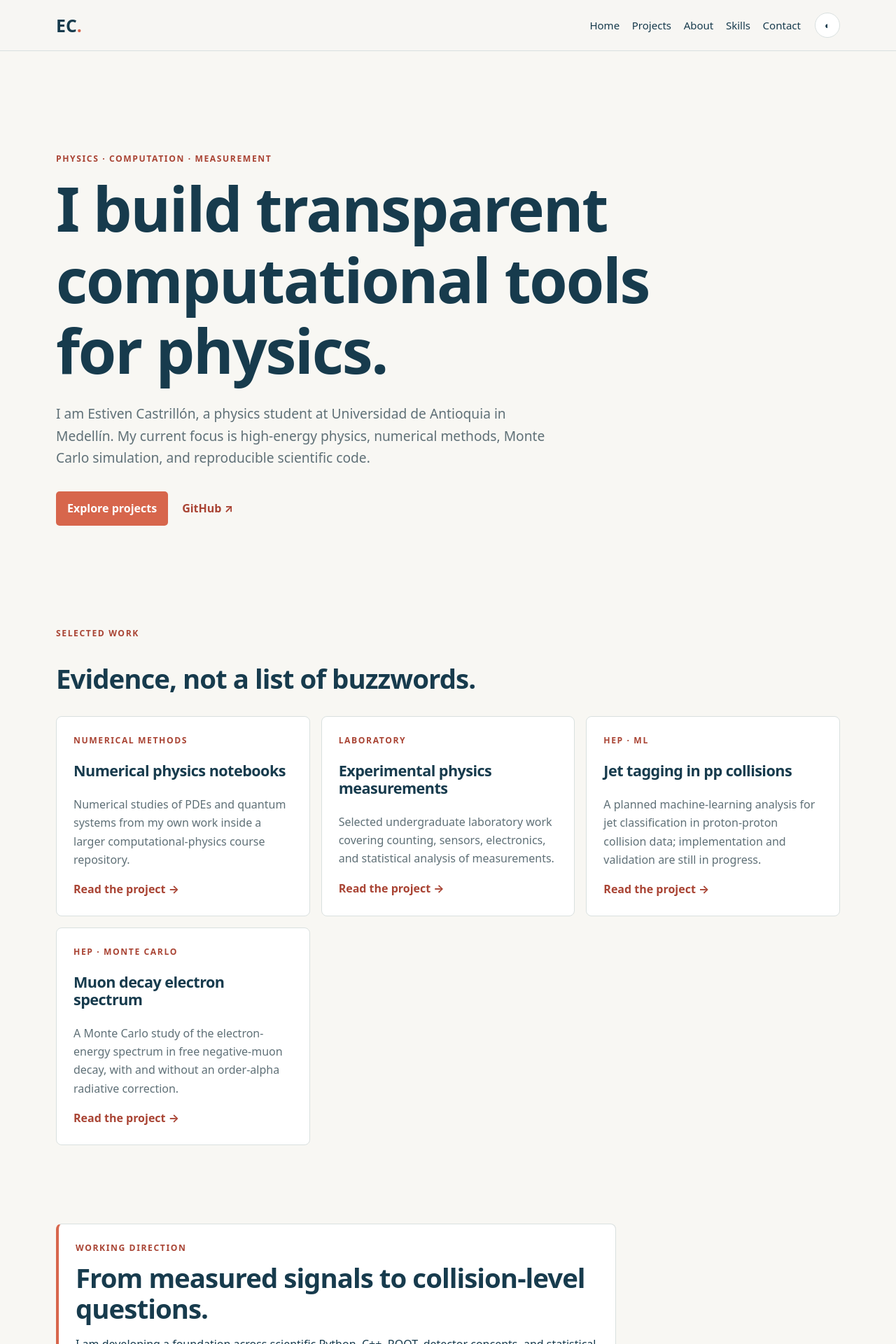
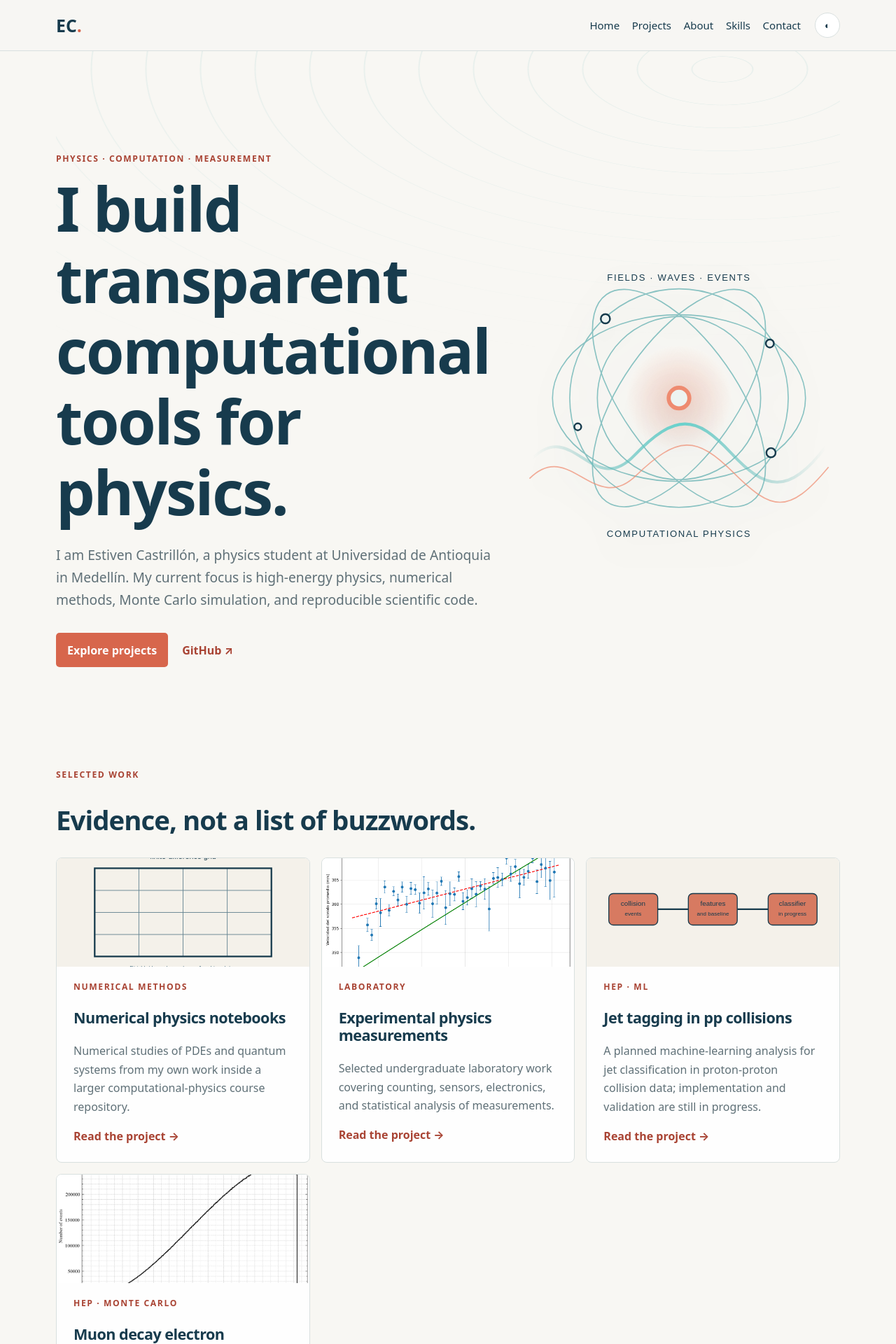
Before and after one commit to estivengrx/estivengrx.github.io, a Jekyll site: the page built from index.md, in a window 1280 px wide. Shown: the top 1920 px of the page at 70% size. Built offline with Jekyll 4.4.1, drawn with Linux system fonts in a browser that asks for light colours.

Commit message:
Enhance physics visual identity
Add field and wave visuals, project previews, and accessible motion.

Co-authored-by: Copilot <223556219+Copilot@users.noreply.github.com>

```diff
--- a/_layouts/default.html
+++ b/_layouts/default.html
@@ -16,7 +16,7 @@
     </script>
     <script defer src="https://cdn.jsdelivr.net/npm/mathjax@3/es5/tex-svg.js"></script>{% endif %}
   </head>
-  <body>
+  <body class="{% if page.physics_visual %}physics-page{% endif %}">
     <a class="skip-link" href="#main">Skip to content</a>
     <header class="site-header">
       <div class="container nav-wrap">
@@ -31,7 +31,10 @@
         <button class="theme-toggle" type="button" aria-label="Toggle color theme">◐</button>
       </div>
     </header>
-    <main id="main" class="container">{{ content }}</main>
+    <main id="main" class="container">
+      <div class="field-lines" aria-hidden="true"></div>
+      {{ content }}
+    </main>
     <footer class="site-footer">
       <div class="container footer-wrap">
         <span>Estiven Castrillón · Physics</span>
--- a/assets/css/style.css
+++ b/assets/css/style.css
@@ -1,5 +1,5 @@
-:root { --bg:#f8f7f3; --surface:#fff; --text:#173b4d; --muted:#5f7077; --line:#d9e0df; --accent:#d7664c; --accent-dark:#a94434; --max:1120px; }
-[data-theme="dark"] { --bg:#14242b; --surface:#1b3038; --text:#edf3f1; --muted:#b7c9c8; --line:#36525a; --accent:#ee8b70; --accent-dark:#ffb09a; }
+:root { --bg:#f8f7f3; --surface:#fff; --text:#173b4d; --muted:#5f7077; --line:#d9e0df; --accent:#d7664c; --accent-dark:#a94434; --cyan:#4da6a8; --max:1120px; }
+[data-theme="dark"] { --bg:#101e27; --surface:#182d38; --text:#edf3f1; --muted:#b7c9c8; --line:#36525a; --accent:#ee8b70; --accent-dark:#ffb09a; --cyan:#68d1cc; }
 * { box-sizing:border-box; }
 html { scroll-behavior:smooth; }
 body { margin:0; background:var(--bg); color:var(--text); font:16px/1.65 system-ui,-apple-system,BlinkMacSystemFont,"Segoe UI",sans-serif; }
@@ -10,17 +10,18 @@ a { color:var(--accent-dark); }
 .brand { font-size:1.55rem; font-weight:800; color:var(--text); text-decoration:none; margin-right:auto; }.brand span { color:var(--accent); }
 nav { display:flex; gap:1.1rem; } nav a { color:var(--text); text-decoration:none; font-size:.94rem; }
 .theme-toggle { border:1px solid var(--line); background:var(--surface); color:var(--text); border-radius:50%; width:36px; height:36px; cursor:pointer; }
-main { min-height:calc(100vh - 144px); }.hero { padding:clamp(5rem,12vw,9rem) 0 6rem; max-width:850px; }
+main { min-height:calc(100vh - 144px); position:relative; overflow:hidden; }.field-lines { position:absolute; inset:0 -20% auto; height:520px; pointer-events:none; opacity:.3; background:repeating-radial-gradient(ellipse at 75% 5%, transparent 0 42px, color-mix(in srgb,var(--cyan) 30%,transparent) 43px 44px, transparent 45px 78px); mask-image:linear-gradient(to bottom,#000,transparent 85%); }.hero { min-height:620px; padding:clamp(5rem,12vw,9rem) 0 6rem; display:grid; grid-template-columns:minmax(0,1fr) minmax(300px,460px); align-items:center; gap:2rem; position:relative; }.hero-copy { position:relative; z-index:1; }.hero-visual { filter:drop-shadow(0 15px 25px color-mix(in srgb,var(--text) 15%,transparent)); animation:float 8s ease-in-out infinite; }.hero-visual img { display:block; width:100%; }.hero-actions { display:flex; gap:1.25rem; align-items:center; margin-top:2rem; }
 .eyebrow { margin:0 0 .65rem; color:var(--accent-dark); font-size:.76rem; font-weight:800; letter-spacing:.13em; text-transform:uppercase; }
 h1,h2,h3 { line-height:1.15; letter-spacing:-.025em; } h1 { font-size:clamp(2.6rem,7vw,5.5rem); margin:.1rem 0 1.5rem; } h2 { font-size:clamp(1.7rem,3vw,2.4rem); } h3 { font-size:1.35rem; }
-.lede { color:var(--muted); font-size:1.2rem; max-width:720px; }.hero-actions { display:flex; gap:1.25rem; align-items:center; margin-top:2rem; }
 .button { display:inline-block; background:var(--accent); color:#fff; padding:.7rem 1rem; border-radius:5px; text-decoration:none; font-weight:700; }.button.secondary { background:transparent; color:var(--accent-dark); border:1px solid var(--line); display:block; margin:.55rem 0; }
-.text-link { font-weight:700; text-decoration:none; }.section { padding:3rem 0 6rem; }.section-heading { margin-bottom:1.7rem; }.card-grid { display:grid; grid-template-columns:repeat(3,1fr); gap:1rem; }.card,.callout,.contact-box { background:var(--surface); border:1px solid var(--line); border-radius:8px; padding:1.5rem; }.card p:not(.eyebrow) { color:var(--muted); }.card h3 a { color:var(--text); text-decoration:none; }
+.lede { color:var(--muted); font-size:1.2rem; max-width:720px; }.text-link { font-weight:700; text-decoration:none; }.section { padding:3rem 0 6rem; }.section-heading { margin-bottom:1.7rem; }.card-grid { display:grid; grid-template-columns:repeat(3,1fr); gap:1rem; }.card,.callout,.contact-box { background:color-mix(in srgb,var(--surface) 92%,transparent); border:1px solid var(--line); border-radius:8px; padding:1.5rem; }.card { overflow:hidden; }.card p:not(.eyebrow) { color:var(--muted); }.card h3 a { color:var(--text); text-decoration:none; }.card-image { display:block; margin:-1.5rem -1.5rem 1.2rem; height:155px; background:var(--bg); overflow:hidden; }.card-image img { width:100%; height:100%; object-fit:cover; transition:transform .35s ease; }.card:hover .card-image img { transform:scale(1.04); }
 .callout { margin:1rem 0 5rem; border-left:4px solid var(--accent); max-width:800px; }.callout h2 { margin:.3rem 0 .7rem; }
-.page-intro { padding:5rem 0 2.5rem; }.page-intro h1 { font-size:clamp(2.7rem,6vw,4.6rem); margin:.2rem 0 1rem; }.project-list { border-top:1px solid var(--line); }.project-row { display:grid; grid-template-columns:1.1fr 1.5fr auto; gap:2rem; align-items:center; padding:1.5rem 0; border-bottom:1px solid var(--line); }.project-row h2 { margin:.2rem 0; }.project-row h2 a { color:var(--text); text-decoration:none; }.project-row > p { color:var(--muted); margin:0; }
+.page-intro { padding:5rem 0 2.5rem; position:relative; }.page-intro h1 { font-size:clamp(2.7rem,6vw,4.6rem); margin:.2rem 0 1rem; }.project-list { border-top:1px solid var(--line); }.project-row { display:grid; grid-template-columns:130px 1.1fr 1.5fr auto; gap:1.5rem; align-items:center; padding:1.5rem 0; border-bottom:1px solid var(--line); }.project-row h2 { margin:.2rem 0; }.project-row h2 a { color:var(--text); text-decoration:none; }.project-row > p { color:var(--muted); margin:0; }.project-thumb { height:88px; display:block; border:1px solid var(--line); border-radius:6px; overflow:hidden; background:var(--surface); }.project-thumb img { width:100%; height:100%; object-fit:cover; }
 .filters { display:flex; flex-wrap:wrap; gap:.5rem; margin:0 0 2rem; }.filter { border:1px solid var(--line); background:transparent; color:var(--text); border-radius:99px; padding:.45rem .8rem; cursor:pointer; }.filter.active { background:var(--text); color:var(--bg); }
 .project-page { padding:5rem 0 6rem; }.project-page h1 { font-size:clamp(2.6rem,6vw,5rem); max-width:850px; }.hero-figure { margin:2.5rem 0; background:var(--surface); border:1px solid var(--line); padding:1rem; border-radius:8px; }.hero-figure img { width:100%; max-height:480px; object-fit:contain; display:block; }.hero-figure figcaption { color:var(--muted); font-size:.9rem; padding:.75rem .25rem 0; }.project-grid { display:grid; grid-template-columns:minmax(0,2fr) minmax(220px,1fr); gap:4rem; }.project-copy h2 { margin-top:2.2rem; }.project-copy { max-width:700px; }.project-meta { border-top:2px solid var(--accent); padding-top:1rem; align-self:start; }.project-meta h2 { font-size:1rem; text-transform:uppercase; letter-spacing:.08em; }.project-meta ul { padding-left:1.2rem; color:var(--muted); }
 .prose,.skill-list,.contact-box { max-width:780px; padding-bottom:5rem; }.skill-list { display:grid; grid-template-columns:repeat(2,1fr); gap:1rem; }.skill-list > div { border-top:1px solid var(--line); padding:1rem 0; }.skill-list h2 { font-size:1.3rem; margin:.3rem 0; }.skill-list p { color:var(--muted); }.tag { font-size:.7rem; color:var(--accent-dark); text-transform:uppercase; letter-spacing:.08em; }
 .contact-box { margin-bottom:5rem; }.site-footer { border-top:1px solid var(--line); color:var(--muted); }.footer-wrap { min-height:72px; font-size:.9rem; }.footer-wrap span { margin-right:auto; }.footer-wrap a { margin-left:1rem; }
 .skip-link { position:absolute; left:-999px; }.skip-link:focus { left:1rem; top:1rem; background:var(--surface); padding:.5rem; z-index:2; }
-@media (max-width:760px) { nav { gap:.65rem; } nav a { font-size:.82rem; }.card-grid,.skill-list,.project-grid { grid-template-columns:1fr; }.project-row { grid-template-columns:1fr; gap:.4rem; }.project-row .text-link { margin-top:.4rem; }.project-page { padding-top:3rem; }.footer-wrap { flex-wrap:wrap; padding:1rem 0; }.footer-wrap span { flex-basis:100%; }.footer-wrap a { margin-left:0; margin-right:1rem; } }
+@keyframes float { 0%,100% { transform:translateY(0); } 50% { transform:translateY(-9px); } }
+@media (prefers-reduced-motion:reduce) { .hero-visual,.card-image img { animation:none; transition:none; } }
+@media (max-width:760px) { nav { gap:.65rem; } nav a { font-size:.82rem; }.hero { grid-template-columns:1fr; min-height:0; padding-top:4rem; }.hero-visual { max-width:360px; margin:0 auto; order:-1; }.card-grid,.skill-list,.project-grid { grid-template-columns:1fr; }.project-row { grid-template-columns:88px 1fr; gap:.75rem; }.project-row > p { grid-column:1 / -1; }.project-row .text-link { grid-column:2; }.project-page { padding-top:3rem; }.footer-wrap { flex-wrap:wrap; padding:1rem 0; }.footer-wrap span { flex-basis:100%; }.footer-wrap a { margin-left:0; margin-right:1rem; } }
--- a/index.md
+++ b/index.md
@@ -2,15 +2,19 @@
 layout: default
 title: Home
 description: Computational physics and high-energy physics portfolio by Estiven Castrillón.
+physics_visual: true
 ---
 <section class="hero">
-  <p class="eyebrow">Physics · computation · measurement</p>
-  <h1>I build transparent computational tools for physics.</h1>
-  <p class="lede">I am Estiven Castrillón, a physics student at Universidad de Antioquia in Medellín. My current focus is high-energy physics, numerical methods, Monte Carlo simulation, and reproducible scientific code.</p>
-  <div class="hero-actions">
-    <a class="button" href="{{ '/projects/' | relative_url }}">Explore projects</a>
-    <a class="text-link" href="https://github.com/estivengrx">GitHub ↗</a>
+  <div class="hero-copy">
+    <p class="eyebrow">Physics · computation · measurement</p>
+    <h1>I build transparent computational tools for physics.</h1>
+    <p class="lede">I am Estiven Castrillón, a physics student at Universidad de Antioquia in Medellín. My current focus is high-energy physics, numerical methods, Monte Carlo simulation, and reproducible scientific code.</p>
+    <div class="hero-actions">
+      <a class="button" href="{{ '/projects/' | relative_url }}">Explore projects</a>
+      <a class="text-link" href="https://github.com/estivengrx">GitHub ↗</a>
+    </div>
   </div>
+  <div class="hero-visual"><img src="{{ '/assets/images/physics-hero.svg' | relative_url }}" alt="" aria-hidden="true"></div>
 </section>
 
 <section class="section">
@@ -19,6 +23,7 @@ description: Computational physics and high-energy physics portfolio by Estiven
     {% assign featured = site.projects | where: "featured", true %}
     {% for project in featured %}
     <article class="card">
+      {% if project.image %}<a class="card-image" href="{{ project.url | relative_url }}"><img src="{{ project.image | relative_url }}" alt="{{ project.image_alt }}"></a>{% endif %}
       <p class="eyebrow">{{ project.category }}</p>
       <h3><a href="{{ project.url | relative_url }}">{{ project.title }}</a></h3>
       <p>{{ project.summary }}</p>
```
Also changed, not shown: projects.md (+1 -0 lines), assets/images/physics-hero.svg (added).
